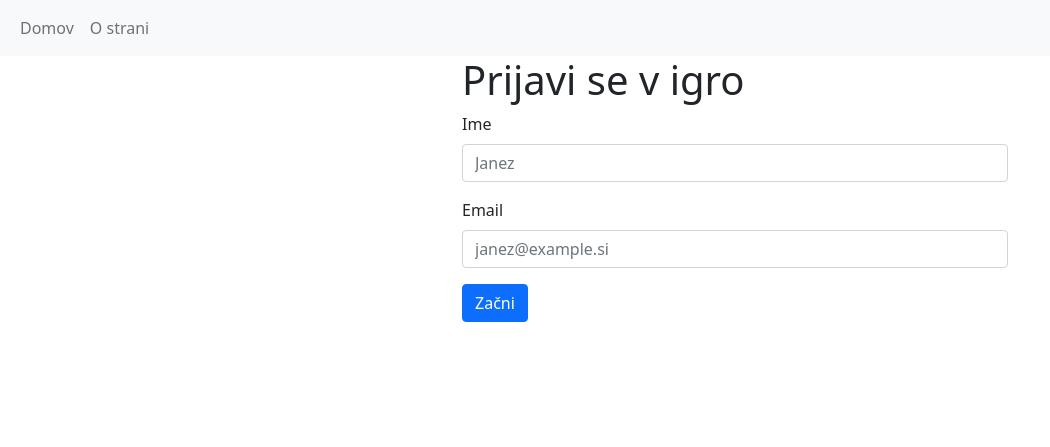
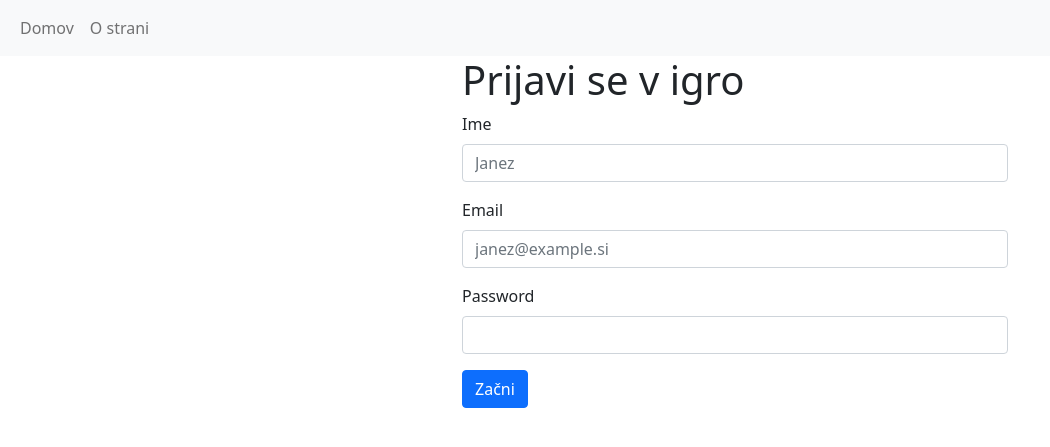
Before and after one commit to mkorbar/WD2-code, a Flask app: page /login in a window 1280 px wide. Shown: the top 447 px of the page, without its empty margins (0-1050 px from the left). Run offline with Flask 2, Linux system fonts and the light colour scheme.

Commit message:
Implemented password authentication with token

```diff
--- a/main.py
+++ b/main.py
@@ -1,6 +1,7 @@
 import random
 from flask import Flask, render_template, request, make_response, redirect, url_for
 from models import User, db
+import uuid
 
 app = Flask(__name__)
 db.create_all()
@@ -8,10 +9,10 @@ db.create_all()
 MAX_SECRET = 30
 
 
-def get_user(user_email=None):
-    if not user_email:
-        user_email = request.cookies.get('email')
-    return db.query(User).filter_by(email=user_email).first()
+def get_user(user_token=None):
+    if not user_token:
+        user_token = request.cookies.get('token')
+    return db.query(User).filter_by(session_token=user_token).first()
 
 
 @app.route('/', methods=['GET'])
@@ -32,16 +33,25 @@ def login():
     else:
         name = request.form.get('user-name')
         email = request.form.get('user-email')
+        password = request.form.get('user-pass')
 
-        user = get_user(user_email=email)
+        user = db.query(User).filter_by(email=email).first()
         if not user:
             secret = random.randint(1, MAX_SECRET)
-            user = User(name=name, email=email, secret_number=secret)
+            user = User(name=name, email=email, secret_number=secret, passwd=password)
             db.add(user)
             db.commit()
 
+        if password != user.passwd:
+            return "Napačno geslo!!!!"
+
+        token = str(uuid.uuid4())
+        user.session_token = token
+        db.add(user)
+        db.commit()
+
         response = make_response(redirect(url_for('index')))
-        response.set_cookie('email', user.email)
+        response.set_cookie('token', token, httponly=True, samesite='strict')
 
     return response
 
--- a/models.py
+++ b/models.py
@@ -10,3 +10,5 @@ class User(db.Model):
     name = db.Column(db.String, unique=True)
     email = db.Column(db.String, unique=True)
     secret_number = db.Column(db.Integer)
+    passwd = db.Column(db.String)
+    session_token = db.Column(db.String)
--- a/templates/login.html
+++ b/templates/login.html
@@ -13,6 +13,10 @@
             <label class="form-label" for="user-email">Email</label>
             <input class="form-control" type="email" id="user-email" name="user-email" placeholder="janez@example.si">
         </div>
+        <div class="mb-3">
+            <label class="form-label" for="user-email">Password</label>
+            <input class="form-control" type="password" id="user-pass" name="user-pass">
+        </div>
         <button type="submit" class="btn btn-primary">Začni</button>
     </form>
     {% endblock content %}
```
